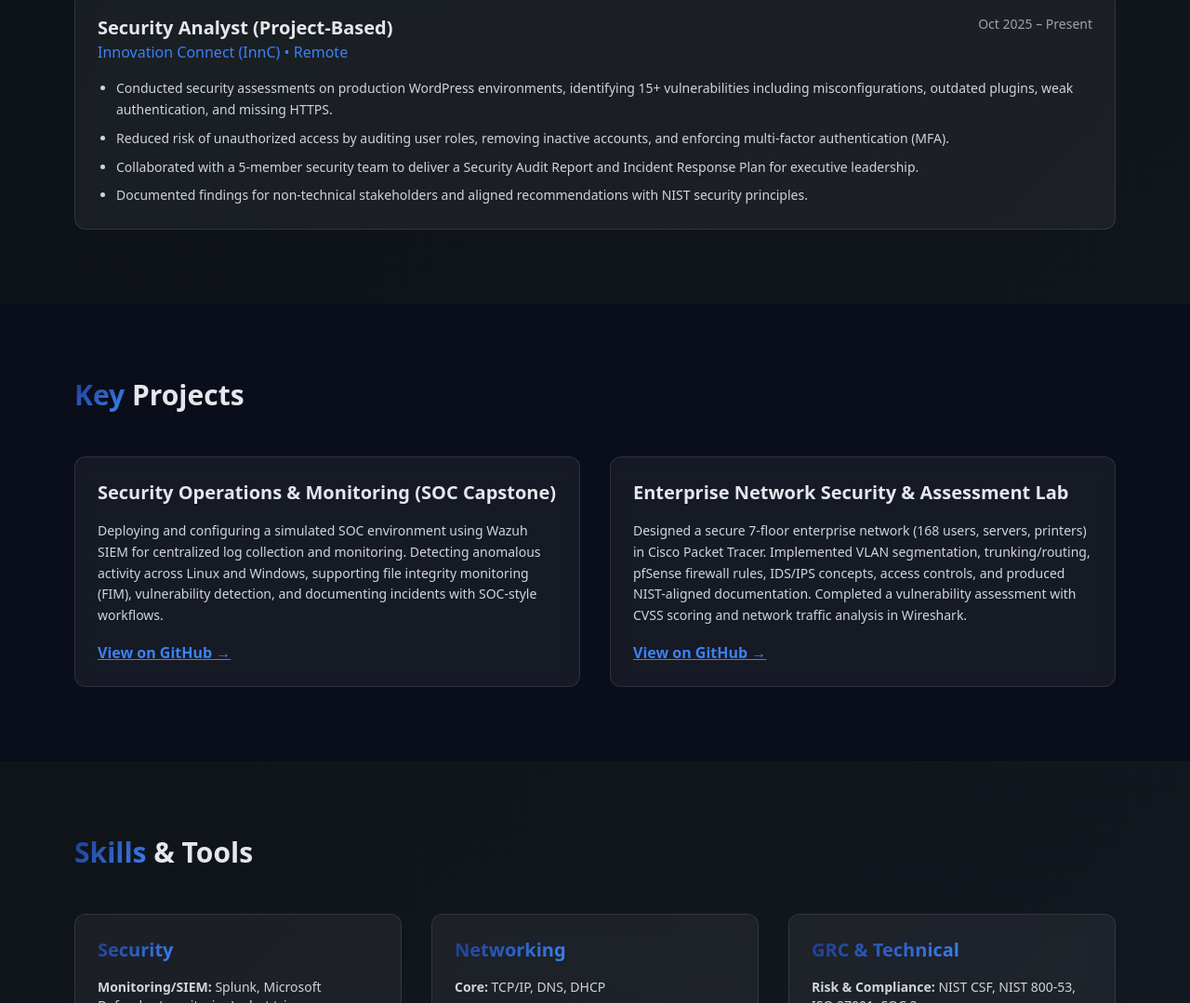
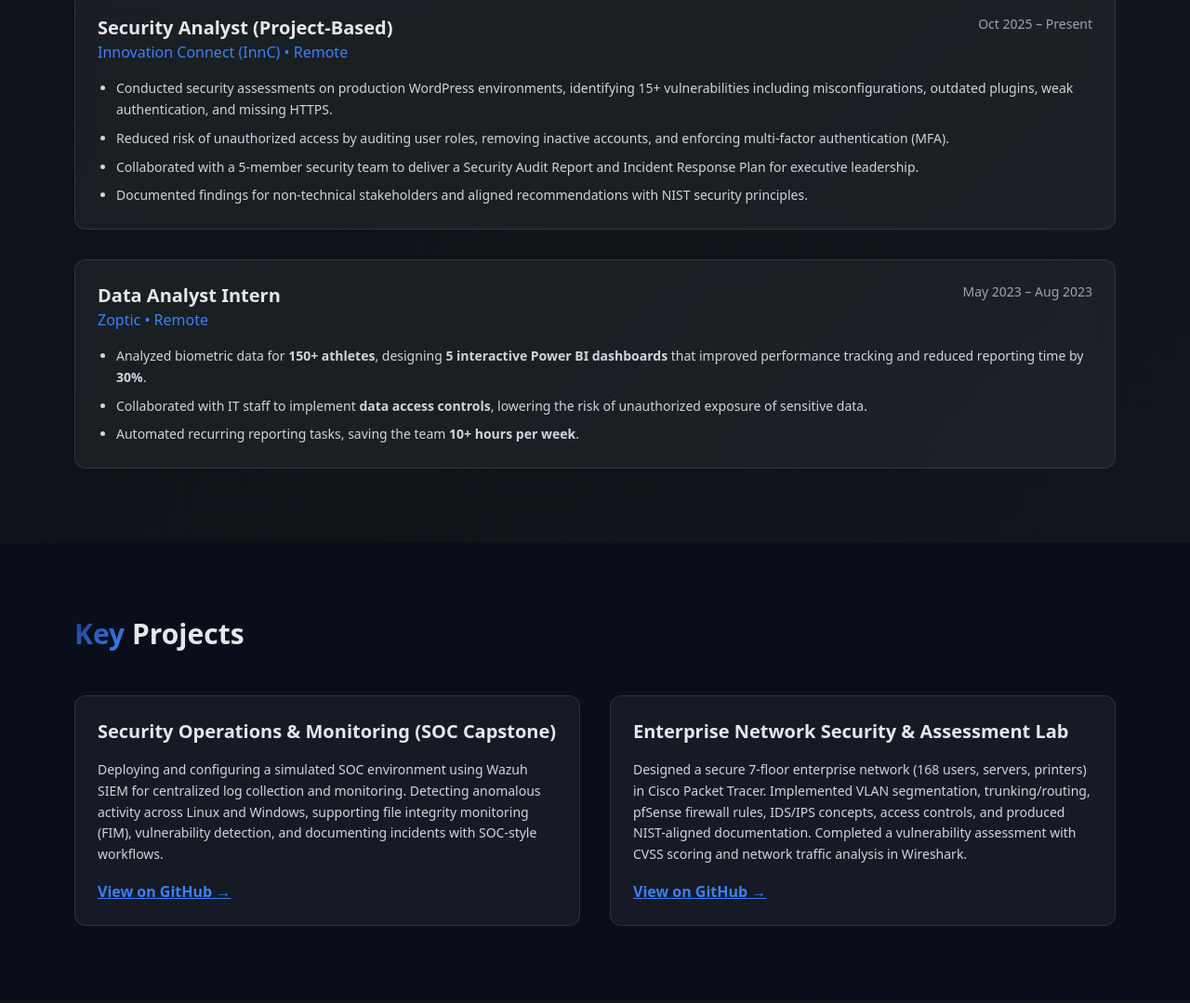
Before and after one commit to Kingawhaetoma/kingawhaetoma.github.io, a plain HTML site: page index.html in a window 1280 px wide. Shown: the part 1970-3049 px from the top of the page at 93% size. Drawn offline with nearby package versions, Linux system fonts and the light colour scheme.

Commit message:
Update index.html

```diff
--- a/index.html
+++ b/index.html
@@ -232,6 +232,22 @@
               <li>Documented findings for non-technical stakeholders and aligned recommendations with NIST security principles.</li>
             </ul>
           </article>
+          <article data-reveal class="card rounded-xl p-6 hover:shadow-lg transition">
+  <div class="flex flex-col md:flex-row md:justify-between md:items-start mb-4 gap-2">
+    <div>
+      <h3 class="text-xl font-bold">Data Analyst Intern</h3>
+      <p class="text-accent">Zoptic • Remote</p>
+    </div>
+    <span class="text-sm text-gray-400 md:text-right">May 2023 – Aug 2023</span>
+  </div>
+
+  <ul class="space-y-2 text-gray-300 text-sm leading-relaxed list-disc ps-5">
+    <li>Analyzed biometric data for <strong>150+ athletes</strong>, designing <strong>5 interactive Power BI dashboards</strong> that improved performance tracking and reduced reporting time by <strong>30%</strong>.</li>
+    <li>Collaborated with IT staff to implement <strong>data access controls</strong>, lowering the risk of unauthorized exposure of sensitive data.</li>
+    <li>Automated recurring reporting tasks, saving the team <strong>10+ hours per week</strong>.</li>
+  </ul>
+</article>
+
         </div>
       </div>
     </section>
```
